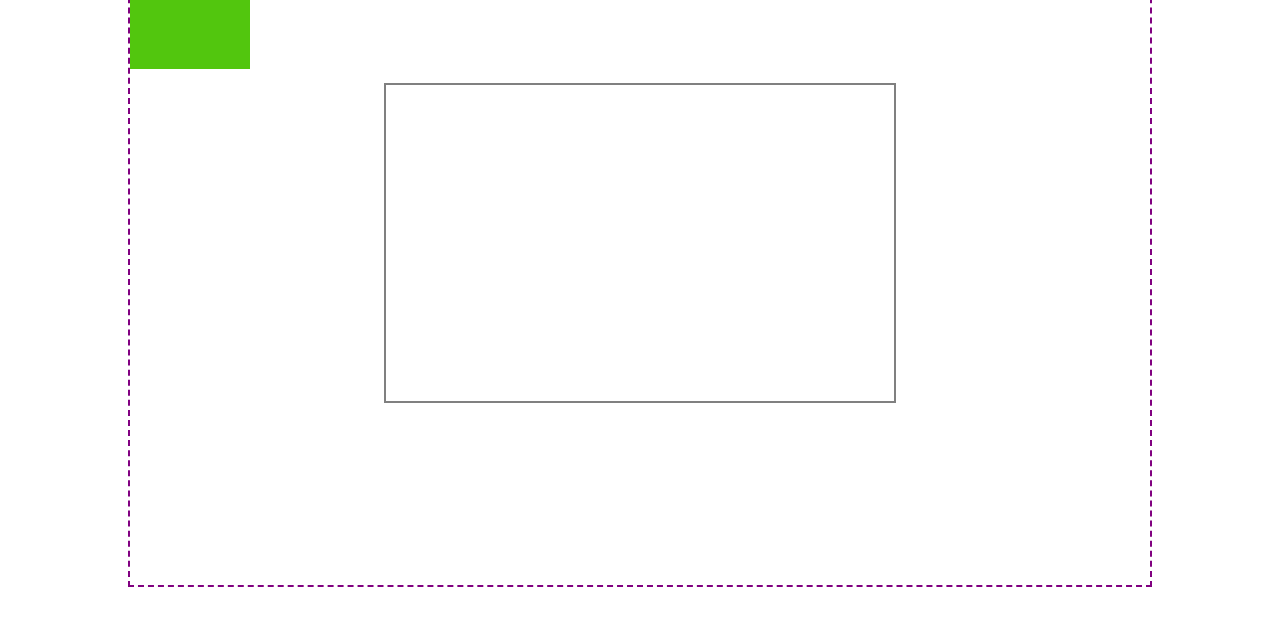
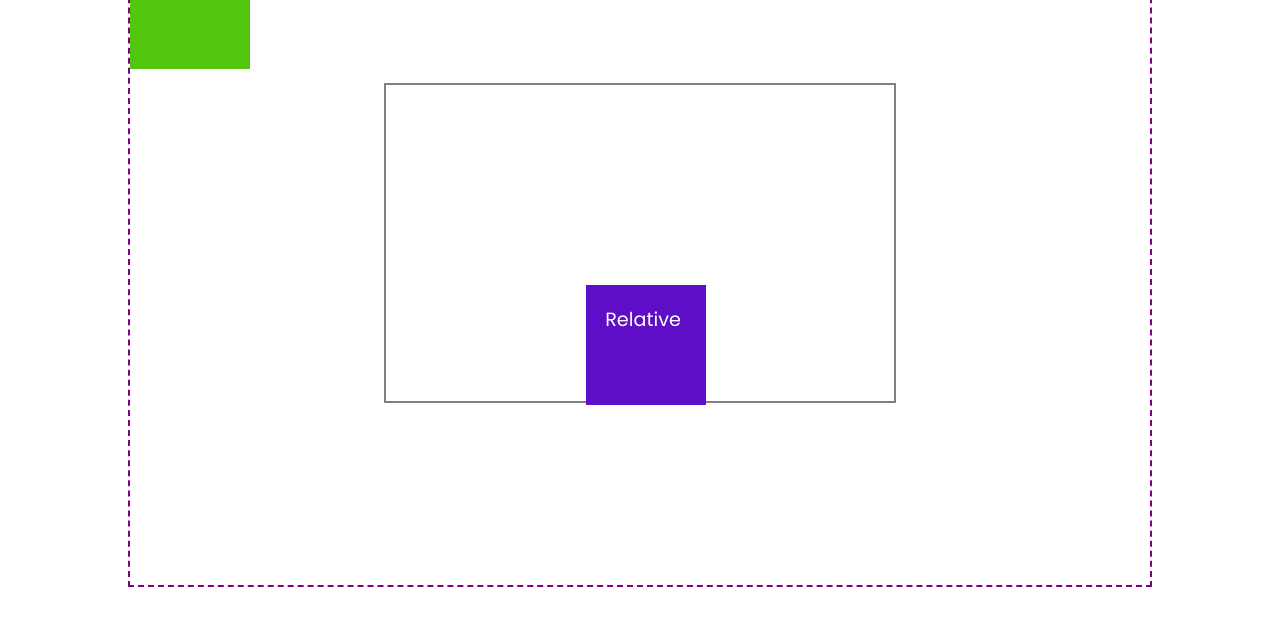
Before and after one commit to subodh16728/learning-css, a plain HTML site: page 12_Position/index.html in a window 1280 px wide. Shown: the part 118-744 px from the top of the page. Drawn offline with Linux system fonts and the light colour scheme.

Commit message:
Relative

```diff
--- a/12_Position/css/style.css
+++ b/12_Position/css/style.css
@@ -42,3 +42,10 @@ body {
     top: 0;
     left: 0;
 }
+
+.relative {
+    background-color: #5e0ec6;
+    position: relative;
+    top: 200px;
+    left: 200px;
+}
```
